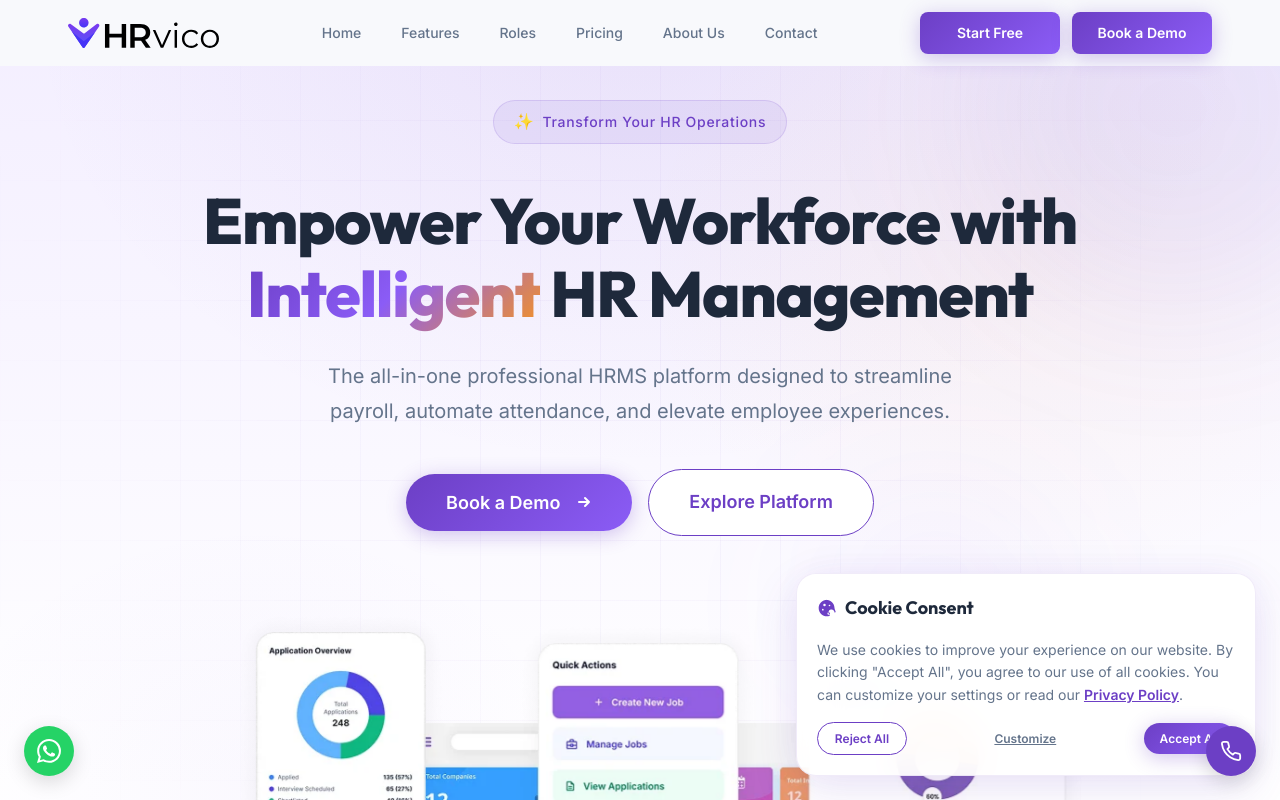
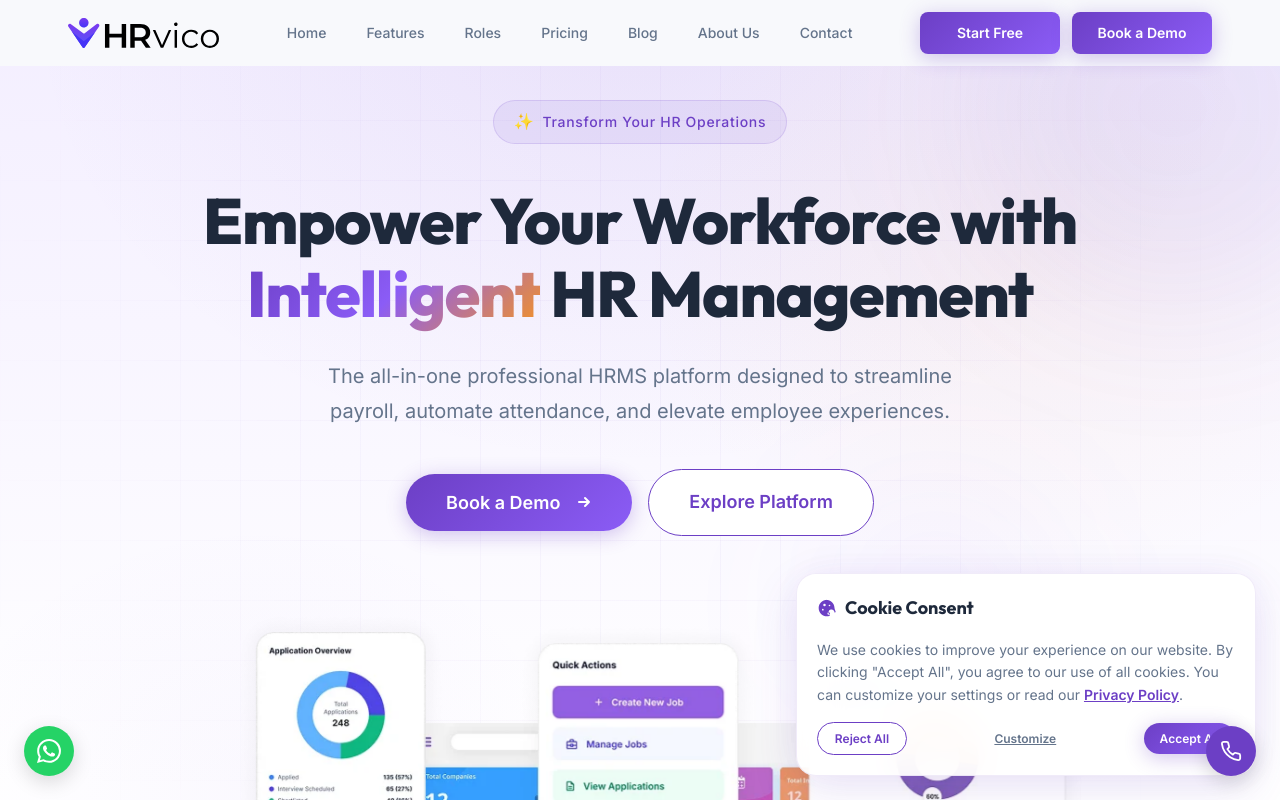
Before and after one commit to gyan9752/hrmsWebsite, a Next.js app: page / in a window 1280 px wide. Shown: the top 800 px of the page. Built offline with nearby package versions, Linux system fonts and the light colour scheme.

Commit message:
feat: add Blog link to navigation and configure route rewrites

```diff
--- a/components/Footer.tsx
+++ b/components/Footer.tsx
@@ -182,7 +182,7 @@ export default function Footer() {
               <h4 className="footer__column-title">Company</h4>
               <nav className="footer__links" aria-label="Company Links">
                 <Link href="/about" className="footer__link" title="About HRVICO & Scriza">About Us</Link>
-                <Link href="/latest-news" className="footer__link" title="Read HRVICO Latest News & Updates">Latest News</Link>
+                <Link href="/latest-news" className="footer__link" title="Read HRVICO Blog & Insights">Blog</Link>
                 <Link href="/contact" className="footer__link" title="Contact Sales & Technical Support">Contact</Link>
               </nav>
             </div>
--- a/components/Navbar.tsx
+++ b/components/Navbar.tsx
@@ -81,12 +81,12 @@ export default function Navbar({ onOpenDemo }: NavbarProps) {
             >
               Pricing
             </Link>
-            {/* <Link
+            <Link
               href="/latest-news"
-              className={`navbar__link ${isActive('/latest-news') || isActive('/blogs') || isActive('/blog-details') ? 'active' : ''}`}
+              className={`navbar__link ${isActive('/latest-news') || isActive('/blogs') || isActive('/blog') || isActive('/blog-details') ? 'active' : ''}`}
             >
-              Latest News
-            </Link> */}
+              Blog
+            </Link>
             <Link
               href="/about"
               className={`navbar__link ${isActive('/about') ? 'active' : ''}`}
@@ -169,8 +169,8 @@ export default function Navbar({ onOpenDemo }: NavbarProps) {
         <Link href="/pricing" className={`navbar__link ${isActive('/pricing') ? 'active' : ''}`} onClick={() => setMobileOpen(false)}>
           Pricing
         </Link>
-        <Link href="/latest-news" className={`navbar__link ${isActive('/latest-news') || isActive('/blogs') || isActive('/blog-details') ? 'active' : ''}`} onClick={() => setMobileOpen(false)}>
-          Latest News
+        <Link href="/latest-news" className={`navbar__link ${isActive('/latest-news') || isActive('/blogs') || isActive('/blog') || isActive('/blog-details') ? 'active' : ''}`} onClick={() => setMobileOpen(false)}>
+          Blog
         </Link>
         <Link href="/about" className={`navbar__link ${isActive('/about') ? 'active' : ''}`} onClick={() => setMobileOpen(false)}>
           About Us
--- a/next.config.mjs
+++ b/next.config.mjs
@@ -20,6 +20,22 @@ const nextConfig = {
         source: '/blog-details/:slug',
         destination: '/blog-details/:slug',
       },
+      {
+        source: '/blogs',
+        destination: '/latest-news',
+      },
+      {
+        source: '/blog',
+        destination: '/latest-news',
+      },
+      {
+        source: '/blogs/:path*',
+        destination: '/latest-news/:path*',
+      },
+      {
+        source: '/blog/:path*',
+        destination: '/latest-news/:path*',
+      },
     ];
   },
 };
```
